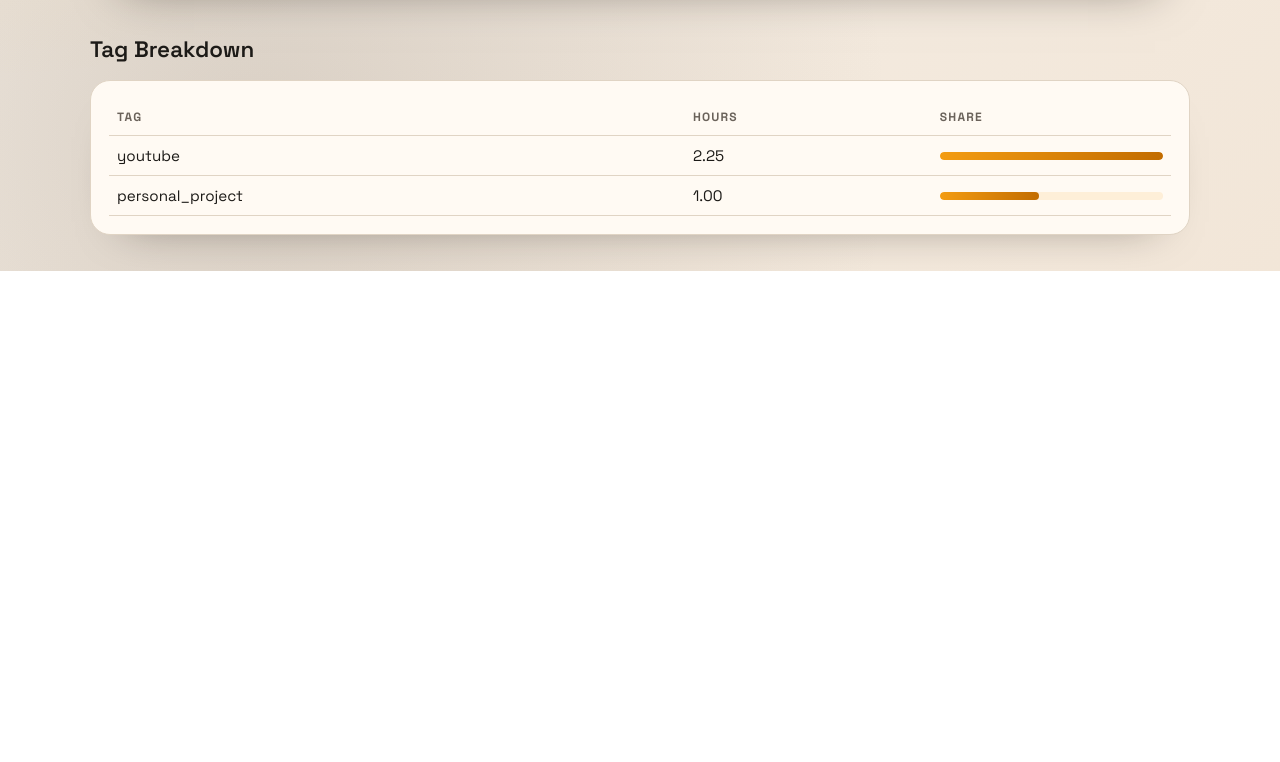
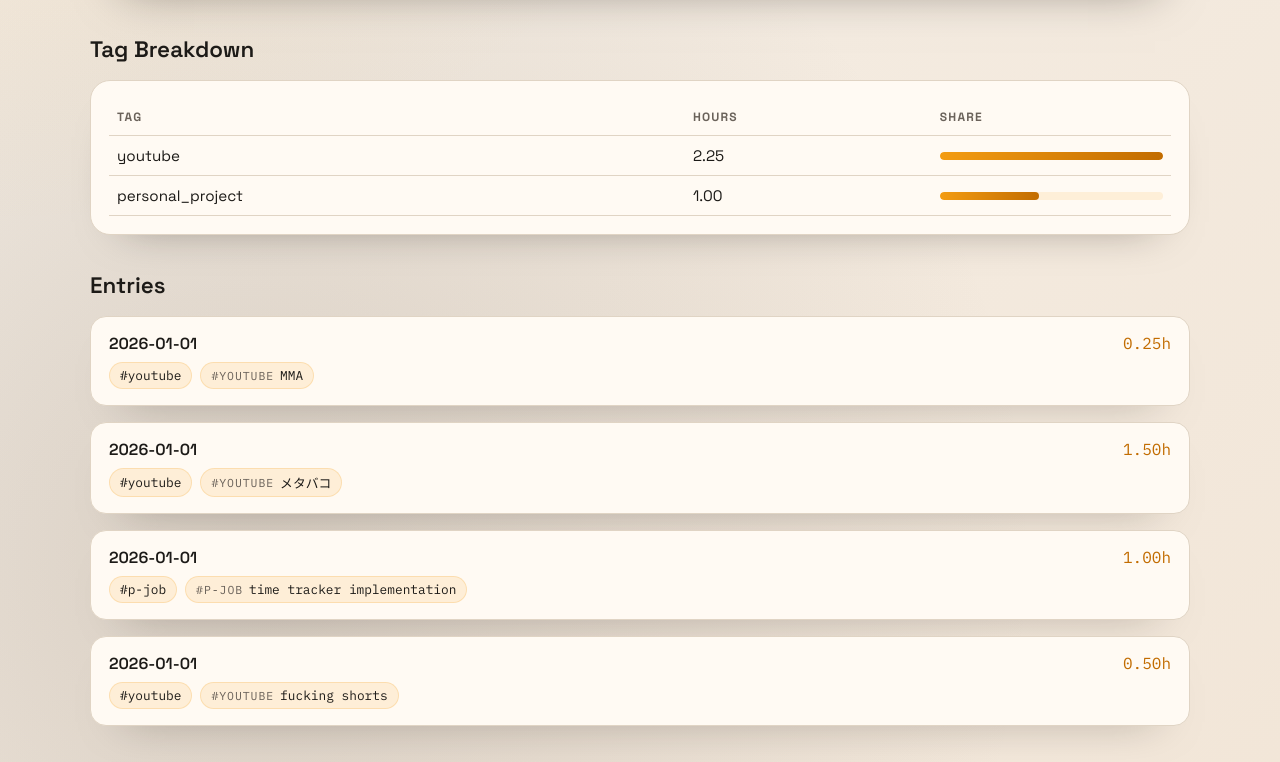
Before and after one commit to tsugumi-sys/time-track, a plain HTML site: page index.html in a window 1280 px wide. Shown: the part 617-1379 px from the top of the page. Before the commit the page ends 888 px from the top, so only its background shows below. Drawn offline with Linux system fonts and the light colour scheme.

Commit message:
deploy: b5a375470f88fd78bdafba90a5fac7acd7446ced

```diff
--- a/assets/report.json
+++ b/assets/report.json
@@ -1,5 +1,5 @@
 {
-  "generated_at": "2026-01-01T13:10:50.896Z",
+  "generated_at": "2026-01-01T13:12:46.307Z",
   "timezone": "Asia/Tokyo",
   "periods": {
     "week": {
@@ -41,5 +41,70 @@
       "youtube": 2.25,
       "personal_project": 1
     }
+  ],
+  "entries": [
+    {
+      "date": "2026-01-01",
+      "at": "2026-01-01T21:52:21+09:00",
+      "hours": 0.25,
+      "primary": "youtube",
+      "tags": [
+        "youtube"
+      ],
+      "tag_meta": {
+        "youtube": [
+          "MMA"
+        ]
+      },
+      "note": ""
+    },
+    {
+      "date": "2026-01-01",
+      "at": "2026-01-01T12:39:35+09:00",
+      "hours": 1.5,
+      "primary": "youtube",
+      "tags": [
+        "youtube"
+      ],
+      "tag_meta": {
+        "youtube": [
+          "メタバコ"
+        ]
+      },
+      "note": ""
+    },
+    {
+      "date": "2026-01-01",
+      "at": "2026-01-01T11:08:02+09:00",
+      "hours": 1,
+      "primary": "personal_project",
+      "tags": [
+        "p-job"
+      ],
+      "tag_meta": {
+        "p-job": [
+          "time",
+          "tracker",
+          "implementation"
+        ]
+      },
+      "note": ""
+    },
+    {
+      "date": "2026-01-01",
+      "at": "2026-01-01T11:01:27+09:00",
+      "hours": 0.5,
+      "primary": "youtube",
+      "tags": [
+        "youtube"
+      ],
+      "tag_meta": {
+        "youtube": [
+          "fucking",
+          "shorts"
+        ]
+      },
+      "note": ""
+    }
   ]
 }
--- a/index.html
+++ b/index.html
@@ -195,6 +195,68 @@
       color: var(--muted);
     }
 
+    .entry-list {
+      display: grid;
+      gap: 16px;
+    }
+
+    .entry-card {
+      background: var(--card);
+      border: 1px solid var(--stroke);
+      border-radius: 16px;
+      padding: 16px 18px;
+      box-shadow: var(--shadow);
+      display: grid;
+      gap: 8px;
+    }
+
+    .entry-header {
+      display: flex;
+      flex-wrap: wrap;
+      align-items: baseline;
+      justify-content: space-between;
+      gap: 6px;
+    }
+
+    .entry-date {
+      font-weight: 600;
+    }
+
+    .entry-hours {
+      font-family: 'IBM Plex Mono', monospace;
+      color: var(--accent-dark);
+    }
+
+    .entry-tags {
+      display: flex;
+      flex-wrap: wrap;
+      gap: 8px;
+    }
+
+    .chip {
+      display: inline-flex;
+      align-items: center;
+      gap: 6px;
+      padding: 4px 10px;
+      border-radius: 999px;
+      background: var(--accent-soft);
+      border: 1px solid rgba(243, 156, 18, 0.2);
+      font-size: 0.8rem;
+      font-family: 'IBM Plex Mono', monospace;
+    }
+
+    .chip .label {
+      color: var(--muted);
+      font-size: 0.72rem;
+      text-transform: uppercase;
+      letter-spacing: 0.08em;
+    }
+
+    .entry-note {
+      color: var(--muted);
+      font-size: 0.9rem;
+    }
+
     @keyframes rise {
       from {
         opacity: 0;
@@ -266,6 +328,12 @@
         <div class="empty" id="tag-empty" hidden>No data yet.</div>
       </div>
     </section>
+
+    <section class="section">
+      <h2>Entries</h2>
+      <div class="entry-list" id="entry-list"></div>
+      <div class="empty" id="entry-empty" hidden>No entries for this period.</div>
+    </section>
   </main>
 
   <script>
@@ -290,6 +358,7 @@
 
       renderTags();
       renderTrend();
+      renderEntries();
     }
 
     function renderTags() {
@@ -387,6 +456,59 @@
       });
     }
 
+    function isDateInRange(date, start, end) {
+      if (!date || !start || !end) return false;
+      return date >= start && date <= end;
+    }
+
+    function renderEntries() {
+      const list = document.getElementById('entry-list');
+      const empty = document.getElementById('entry-empty');
+      list.innerHTML = '';
+
+      const entries = state.report.entries || [];
+      const range = state.report.periods[state.period];
+      const filtered = entries.filter((entry) =>
+        isDateInRange(entry.date, range.start, range.end)
+      );
+
+      if (filtered.length === 0) {
+        empty.hidden = false;
+        return;
+      }
+      empty.hidden = true;
+
+      for (const entry of filtered) {
+        const card = document.createElement('div');
+        card.className = 'entry-card';
+
+        const tags = Array.isArray(entry.tags) ? entry.tags : [];
+        const meta = entry.tag_meta || {};
+        const metaChips = Object.keys(meta)
+          .filter((key) => Array.isArray(meta[key]) && meta[key].length > 0)
+          .map((key) => ({
+            tag: key,
+            value: meta[key].join(' ')
+          }));
+
+        const tagsMarkup = tags.map((tag) => `<span class="chip">#${tag}</span>`).join('');
+        const metaMarkup = metaChips
+          .map((item) => `<span class="chip"><span class="label">#${item.tag}</span>${item.value}</span>`)
+          .join('');
+
+        card.innerHTML = `
+          <div class="entry-header">
+            <div class="entry-date">${entry.date}</div>
+            <div class="entry-hours">${numberFormatter.format(entry.hours)}h</div>
+          </div>
+          <div class="entry-tags">${tagsMarkup}${metaMarkup}</div>
+          ${entry.note ? `<div class="entry-note">${entry.note}</div>` : ''}
+        `;
+
+        list.appendChild(card);
+      }
+    }
+
     async function loadReport() {
       try {
         const response = await fetch('assets/report.json', { cache: 'no-store' });
@@ -397,6 +519,7 @@
       } catch (error) {
         document.getElementById('trend-chart').innerHTML = '<div class="empty">Report data not found yet.</div>';
         document.getElementById('tag-empty').hidden = false;
+        document.getElementById('entry-empty').hidden = false;
       }
     }
 
```
